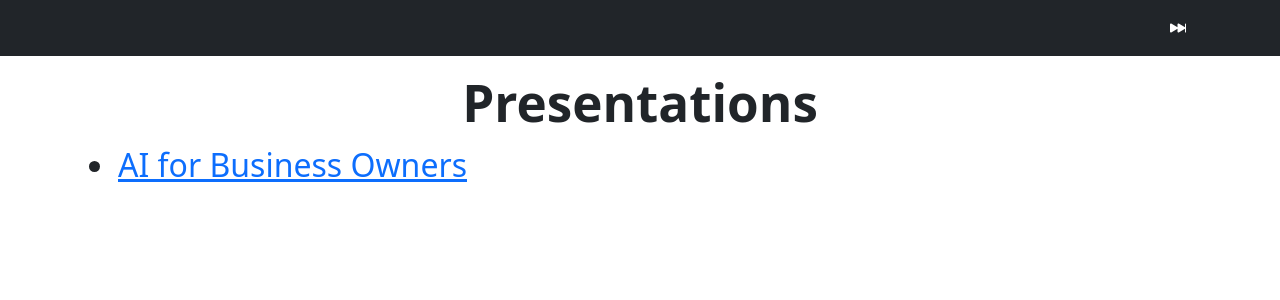
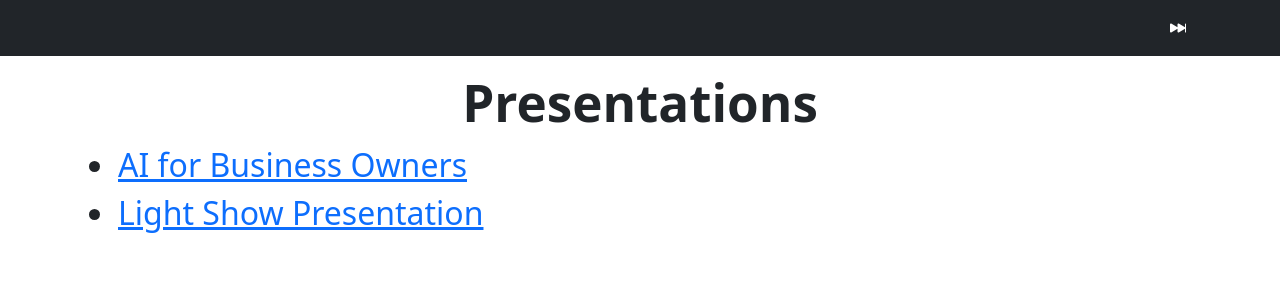
Before and after one commit to almostengr/talks.thealmostengineer.com, an MkDocs documentation site: the page built from docs/index.md, in a window 1280 px wide. Shown: the top 300 px of the page. Built offline with MkDocs 1.6.1, drawn with Linux system fonts in a browser that asks for light colours.

Commit message:
Added light show presentation to list

```diff
--- a/docs/index.md
+++ b/docs/index.md
@@ -1,3 +1,4 @@
 # Presentations
 
 * [AI for Business Owners](/a.-i.-for-business-owners)
+* [Light Show Presentation](/light-show-presentation)
```
